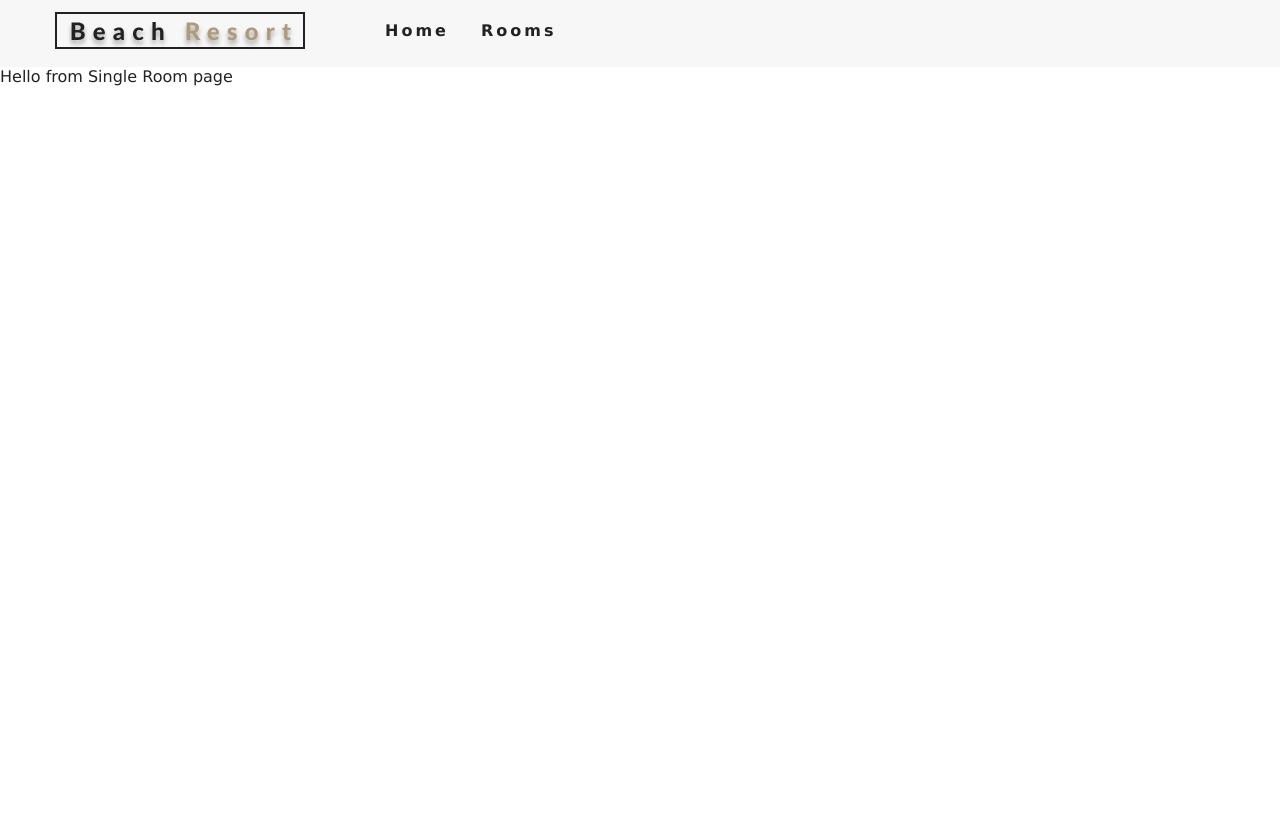
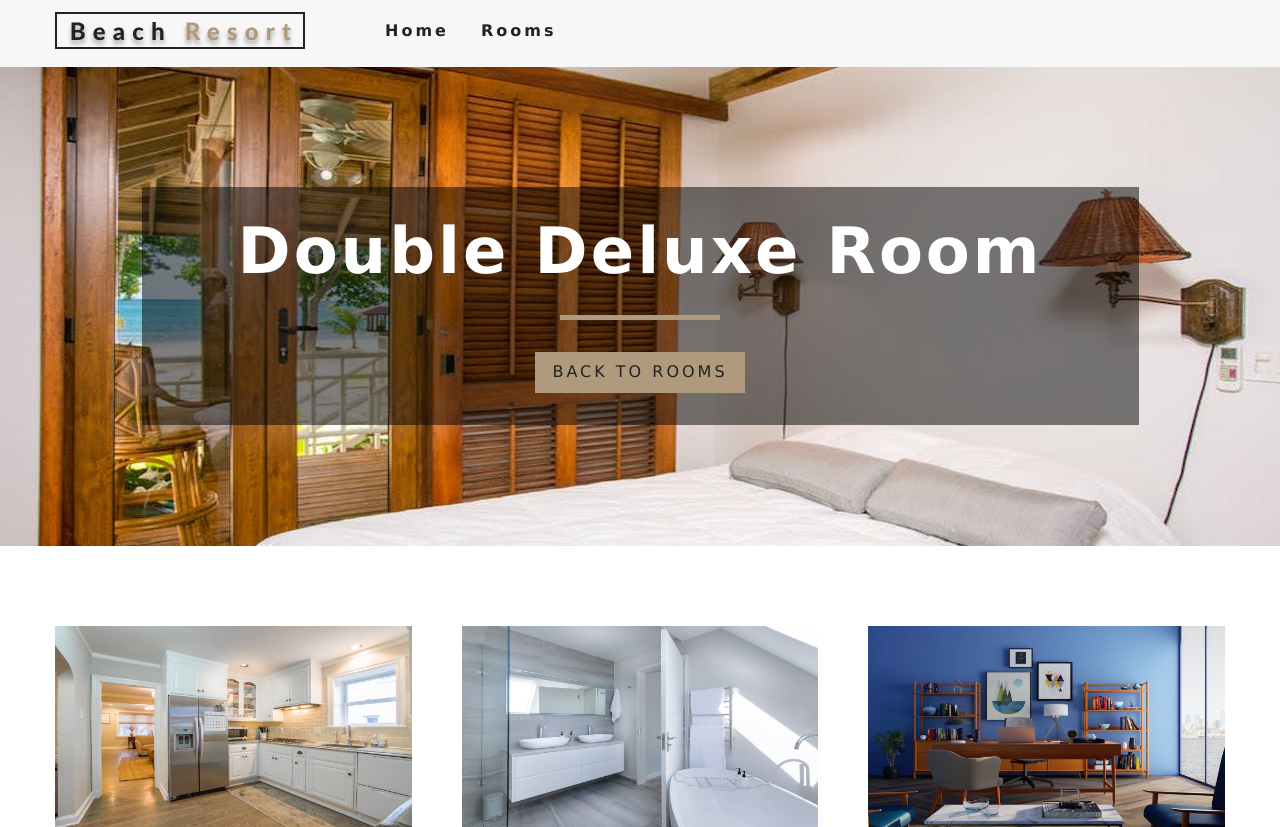
Before and after one commit to chris-hjelmfelt/React_Ecommerce, a React (Create React App) app: page /rooms/double-deluxe in a window 1280 px wide. Before the commit the page ends 800 px from the top, so only its background shows below. Built offline with nearby package versions, Linux system fonts and the light colour scheme.

Commit message:
styled hero images, single room started with displayed images

```diff
--- a/package.json
+++ b/package.json
@@ -10,7 +10,8 @@
     "react-dom": "^16.13.1",
     "react-icons": "^3.10.0",
     "react-router-dom": "^5.2.0",
-    "react-scripts": "3.4.1"
+    "react-scripts": "3.4.1",
+    "styled-components": "^5.1.1"
   },
   "scripts": {
     "start": "react-scripts start",
--- /dev/null
+++ b/src/components/StyledHero.js
@@ -0,0 +1,13 @@
+import styled from 'styled-components';
+import defaultImg from '../images/room-1.jpeg';
+
+
+const StyledHero = styled.header `
+  min-height: 60vh;
+  background: url(${props => (props.img ? props.img : defaultImg)}) center/cover no-repeat;
+  display: flex;
+  align-items: center;
+  justify-content: center;
+`;
+
+export default StyledHero;
--- a/src/context.js
+++ b/src/context.js
@@ -28,9 +28,15 @@
     return tempItems;
   }
 
+  getRoom = (slug) => {
+    let tempRooms = [...this.state.rooms];
+    const room = tempRooms.find((room) => room.slug === slug);
+    return room;
+  }
+
   render() {
     return (
-      <RoomContext.Provider value={{ ...this.state }}>
+      <RoomContext.Provider value={{ ...this.state, getRoom:this.getRoom }}>
         {this.props.children}
       </RoomContext.Provider>
     );
--- a/src/pages/SingleRoom.js
+++ b/src/pages/SingleRoom.js
@@ -1,11 +1,60 @@
-import React, { Component } from 'react'
+import React, { Component } from 'react';
+import defaultBcg from '../images/room-1.jpeg';
+import Hero from '../components/Hero';
+import Banner from '../components/Banner';
+import {Link} from 'react-router-dom';
+import {RoomContext} from '../context';
+import StyledHero from '../components/StyledHero';
+
 
 export default class SingleRoom extends Component {
+  constructor(props) {
+    super(props)
+    this.state = {
+      slug: this.props.match.params.slug,
+      defaultBcg
+    }
+  }
+
+  static contextType = RoomContext;
+
   render() {
+    const {getRoom} = this.context;
+    const room = getRoom(this.state.slug);
+    if (!room) {
+      return (
+      <div className="error">
+        <h3>No such room could be found ... </h3>
+        <Link to='/rooms' className='btn-primary'>back to rooms </Link>
+      </div>
+      )
+    }
+    const {name, description, capacity, size, price, extras, breakfast, pets, images} = room;
+    const [mainImg, ...defaultImg] = images;
+
     return (
-      <div>
-        Hello from Single Room page
-      </div>
+      <>
+      <StyledHero img={mainImg || this.state.defaultBcg}>
+        <Banner title={`${name} room`}>
+          <Link to='/rooms' className='btn-primary'>
+            back to rooms
+          </Link>
+        </Banner>
+      </StyledHero>
+      <section className="single-room">
+        <div className="single-room-images">
+        {defaultImg.map((item, index) => {
+          return <img key={index} src={item} alt="room images" />;
+        })}
+        {/* Above displays only the images other than the Hero image. this displays all:
+        {images.map((item, index) => {
+          return <img key={index} src={item} alt="room images" />;
+        })}
+        */}
+        </div>
+      </section>
+
+      </>
     )
   }
 }
```
Also changed, not shown: src/components/Room.js (+10 -0 lines), 2 other files (tests, documents, lock files or other folders).
